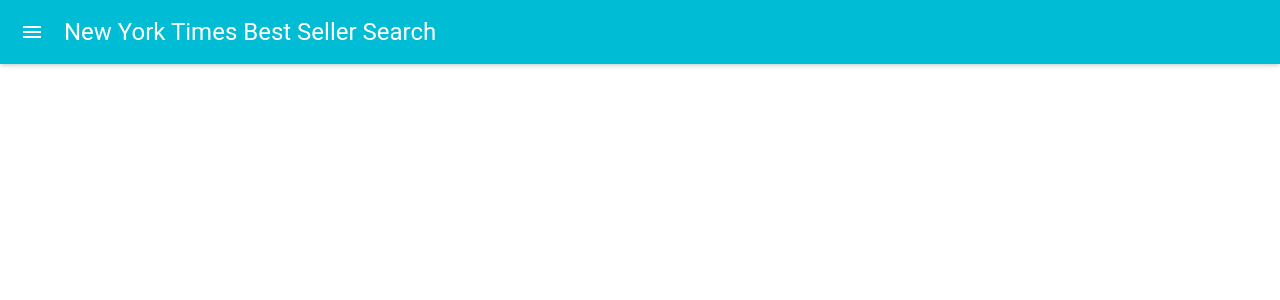
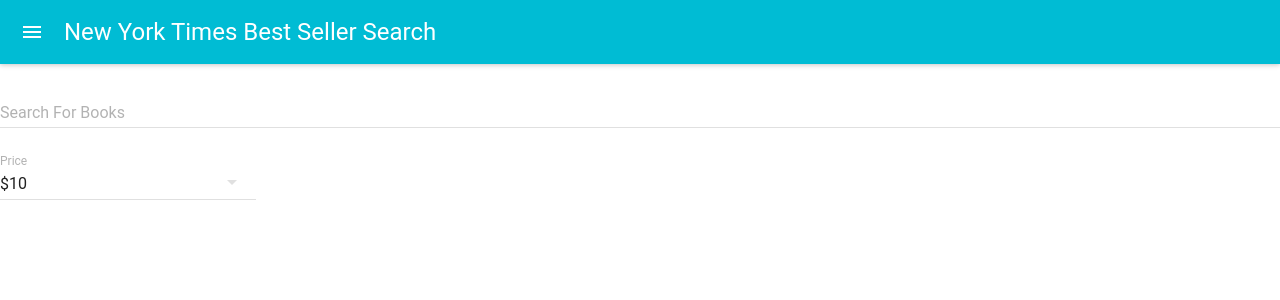
Before and after one commit to karpss/NewYorkTimesBestSellerSearchTool, a React (Create React App) app: page / in a window 1280 px wide. Shown: the top 300 px of the page. Built offline with nearby package versions, Linux system fonts and the light colour scheme.

Commit message:
BookSearch Componenet can now retrieve data from API

```diff
--- a/src/App.js
+++ b/src/App.js
@@ -2,6 +2,7 @@
 import './App.css';
 import MuiThemeProvider from 'material-ui/styles/MuiThemeProvider';
 import NavBar from './components/navbar/NavBar';
+import BookSearch from './components/book-search/BookSearch';
 
 class App extends Component {
   render() {
@@ -9,6 +10,7 @@
       <MuiThemeProvider>
       <div>
         <NavBar/>
+        <BookSearch/>
       </div>
       </MuiThemeProvider>
     );
--- a/src/components/book-search/BookSearch.js
+++ b/src/components/book-search/BookSearch.js
@@ -0,0 +1,79 @@
+import React, { Component } from 'react';
+import TextField from 'material-ui/TextField';
+import MenuItem from 'material-ui/MenuItem';
+import axios from 'axios';
+import SelectField from 'material-ui/SelectField'
+
+class Booksearch extends Component {
+    constructor(props){
+        super(props)
+    this.state ={
+        searchTitle: '',
+        price: 10,
+        apiUrl:'https://api.nytimes.com/svc/books/v3/lists/best-sellers/history.json',
+        apiKey:'ce9a2049fffb4140a3c3652ba36897f0',
+        books:[]
+    }
+}
+
+onTitleChange = e =>{
+
+this.setState({[e.target.name]: e.target.value},()=>{
+   axios
+   .get (
+    `${this.state.apiUrl}?api-key=${this.state.apiKey}&title=${
+      this.state.searchTitle
+    }&price=${this.state.price}`
+  )
+  .then(res => this.setState({ books: res.data.results }))
+          .catch(err => console.log(err));
+
+
+
+});
+
+};
+
+
+
+
+
+       render(){
+        console.log(this.state.books);
+           return(
+               <div>
+              <TextField
+              name="searchTitle"
+              value={this.state.searchTitle}
+              onChange={this.onTitleChange}
+              floatingLabelText="Search For Books"
+              fullWidth={true}
+              />
+              <br/>
+              <SelectField
+              name="price"
+              floatingLabelText="Price"
+              value={this.state.price}
+              onChange={this.onPriceChange}
+              >
+
+            <MenuItem value={10} primaryText="$10" />
+          <MenuItem value={20} primaryText="$20" />
+          <MenuItem value={30} primaryText="$30" />
+          <MenuItem value={40} primaryText="$40" />
+          <MenuItem value={50} primaryText="$50" />
+
+          </SelectField>
+
+
+
+
+                   </div>
+
+           )
+
+       }
+}
+
+
+export default  Booksearch;
```
